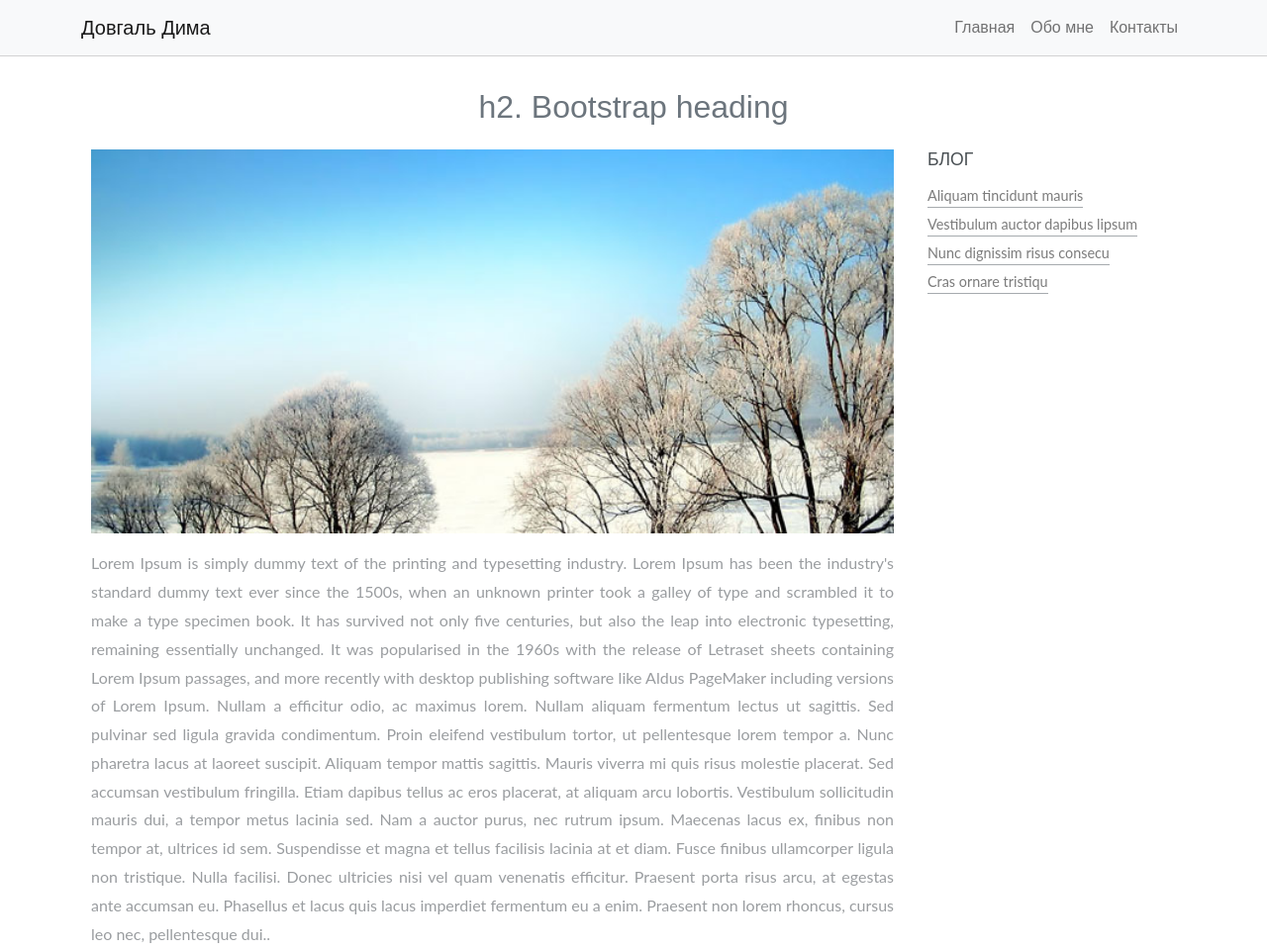
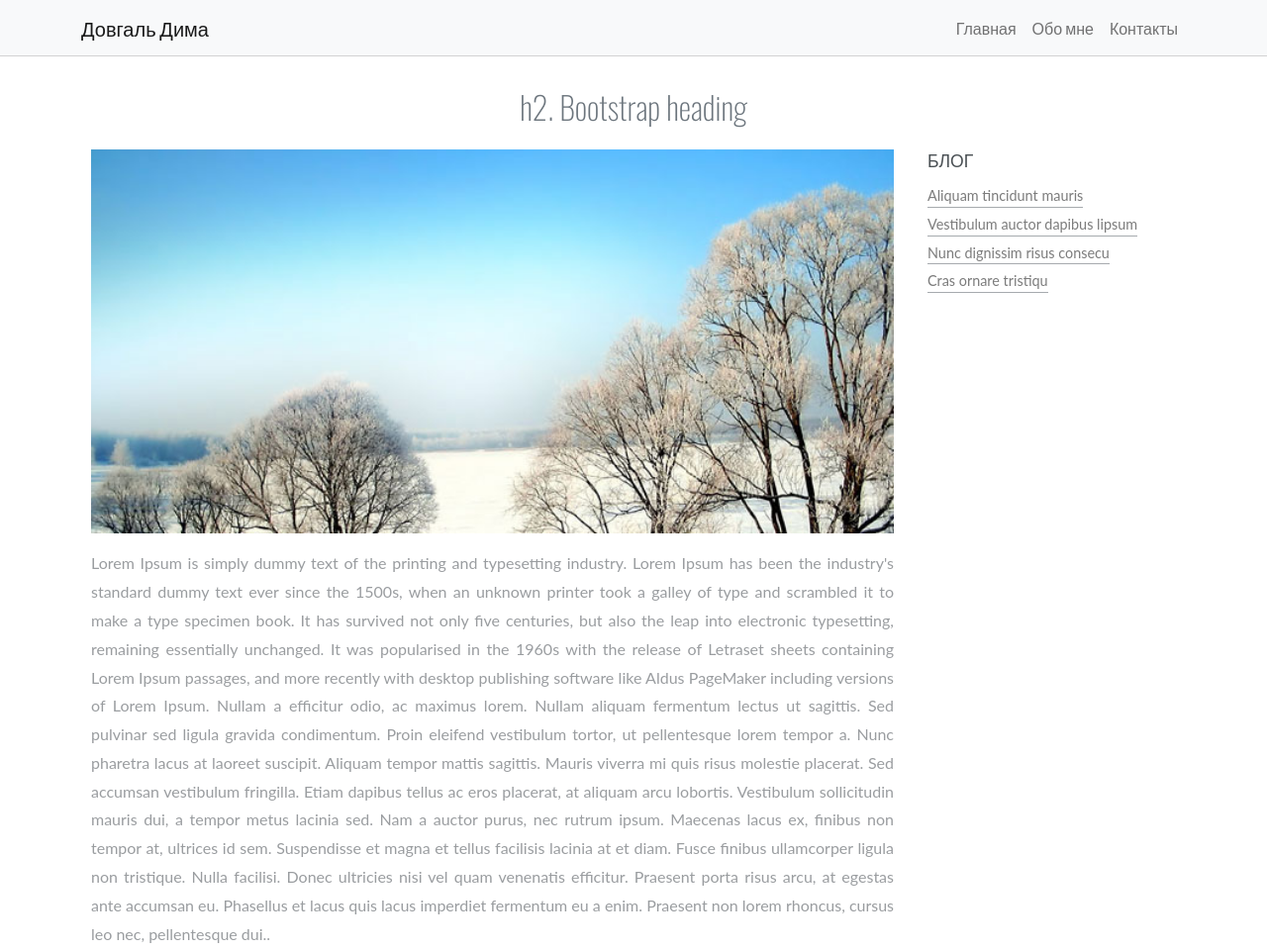
Before and after one commit to Dmitriy-1986/my-blog, a plain HTML site: page single.html in a window 1280 px wide. Shown: the top 961 px of the page at 99% size. Drawn offline with nearby package versions, Linux system fonts and the light colour scheme.

Commit message:
Update single.html

```diff
--- a/single.html
+++ b/single.html
@@ -12,7 +12,8 @@
 	<meta http-equiv="Content-Type" content="text/html; charset=utf-8" />
 
 	<!----webfonts---->
-	<link href="https://fonts.googleapis.com/css2?family=Montserrat:wght@100&display=swap" rel="stylesheet">
+	<link href="https://fonts.googleapis.com/css2?family=Oswald:wght@200&display=swap" rel="stylesheet">
+	<link href="https://fonts.googleapis.com/css2?family=Oswald:wght@200&display=swap" rel="stylesheet">
 	<!----//webfonts---->
 
 </head>
```
